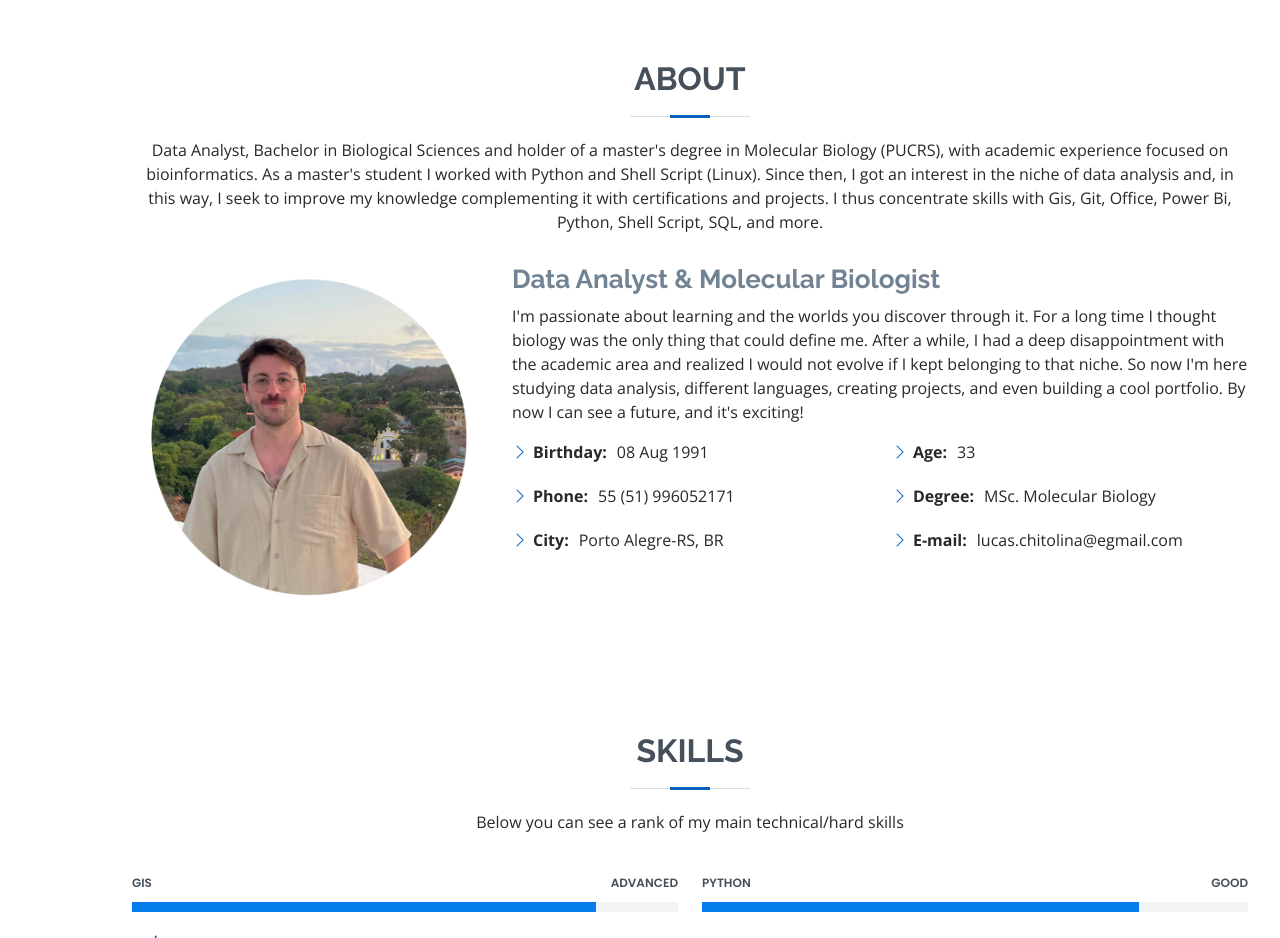
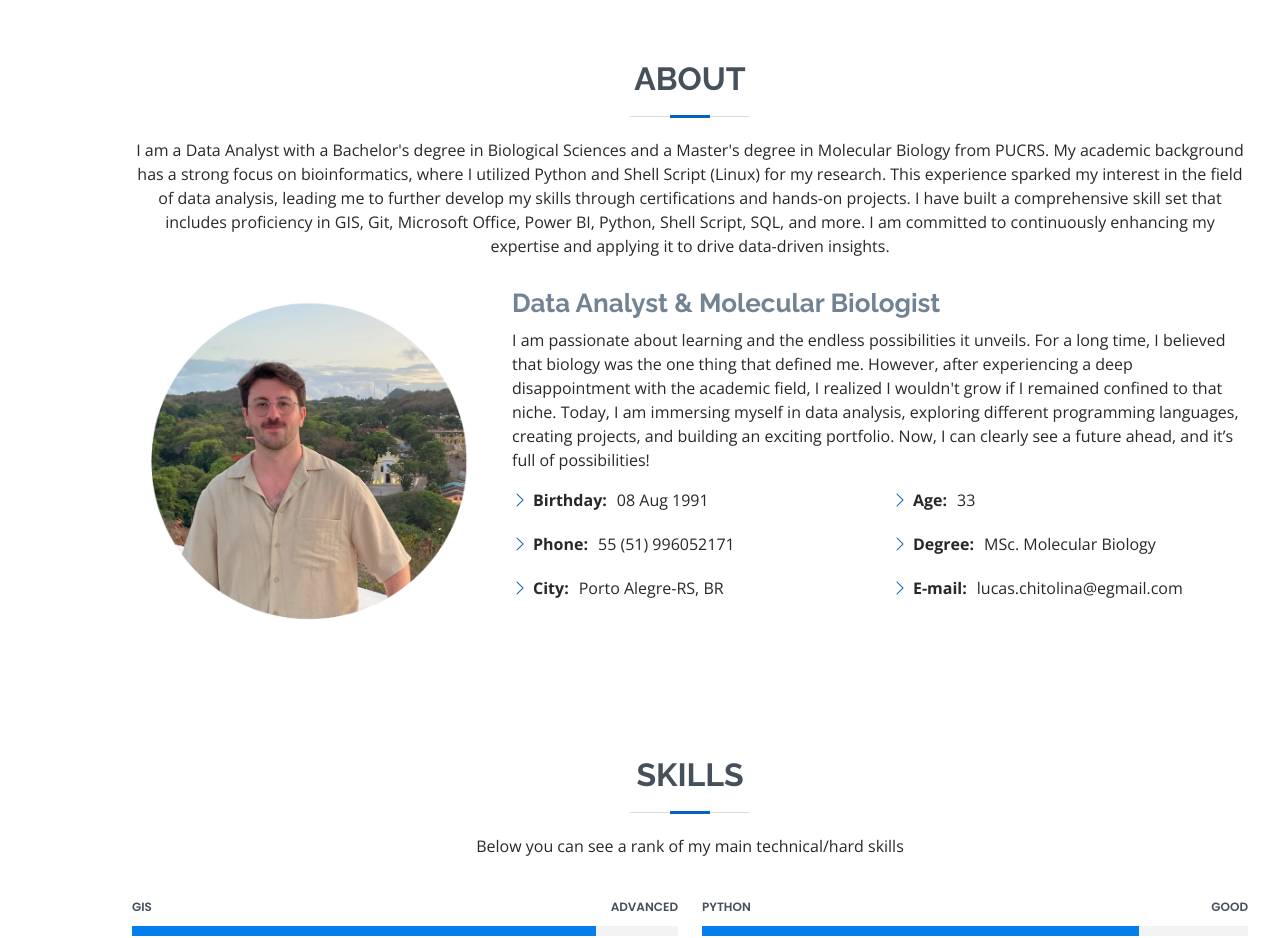
Before and after one commit to Chitolina/Chitolina.github.io, a plain HTML site: page index.html in a window 1280 px wide. Shown: the part 800-1738 px from the top of the page. Drawn offline with nearby package versions, Linux system fonts and the light colour scheme.

Commit message:
Update index.html

```diff
--- a/index.html
+++ b/index.html
@@ -77,8 +77,11 @@
 
         <div class="section-title">
           <h2>About</h2>
-          <p>Data Analyst, Bachelor in Biological Sciences and holder of a master's degree in Molecular Biology (PUCRS), with academic experience focused on bioinformatics. As a master's student I worked with Python and Shell Script (Linux). Since then, I got an interest in the niche of data analysis and, in this way, I seek to improve my
-            knowledge complementing it with certifications and projects. I thus concentrate skills with Gis, Git, Office, Power Bi, Python, Shell Script, SQL, and more.
+          <p>I am a Data Analyst with a Bachelor's degree in Biological Sciences and a Master's degree in Molecular Biology from PUCRS.
+            My academic background has a strong focus on bioinformatics, where I utilized Python and Shell Script (Linux) for my research.
+            This experience sparked my interest in the field of data analysis, leading me to further develop my skills through certifications and hands-on projects.
+            I have built a comprehensive skill set that includes proficiency in GIS, Git, Microsoft Office, Power BI, Python, Shell Script, SQL, and more.
+            I am committed to continuously enhancing my expertise and applying it to drive data-driven insights.
         </div>
 
 
@@ -89,7 +92,10 @@
           <div class="col-lg-8 pt-4 pt-lg-0 content">
             <h3>Data Analyst &amp; Molecular Biologist</h3>
             <p>
-              I'm passionate about learning and the worlds you discover through it. For a long time I thought biology was the only thing that could define me. After a while, I had a deep disappointment with the academic area and realized I would not evolve if I kept belonging to that niche. So now I'm here studying data analysis, different languages, creating projects, and even building a cool portfolio. By now I can see a future, and it's exciting!
+              I am passionate about learning and the endless possibilities it unveils. For a long time, I believed that biology was the one thing that defined me.
+              However, after experiencing a deep disappointment with the academic field, I realized I wouldn't grow if I remained confined to that niche.
+              Today, I am immersing myself in data analysis, exploring different programming languages, creating projects, and building an exciting portfolio.
+              Now, I can clearly see a future ahead, and it’s full of possibilities!
             </p>
             <div class="row">
               <div class="col-lg-6">
```
